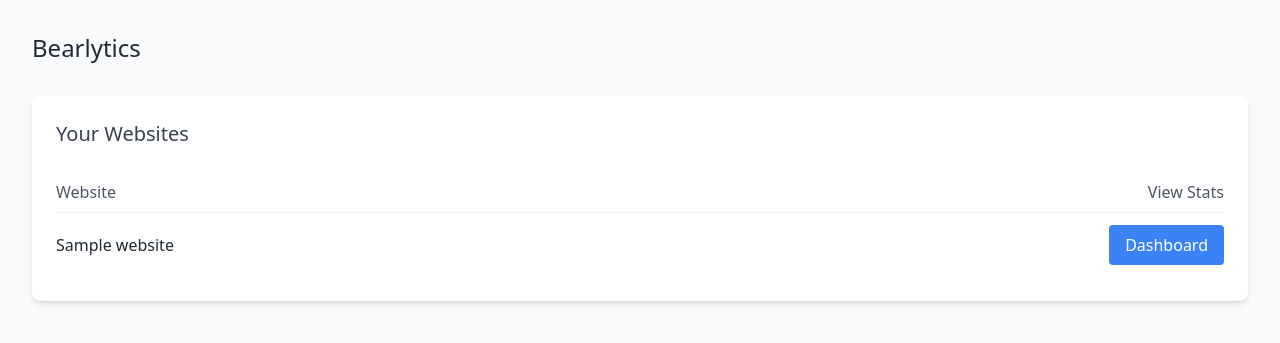
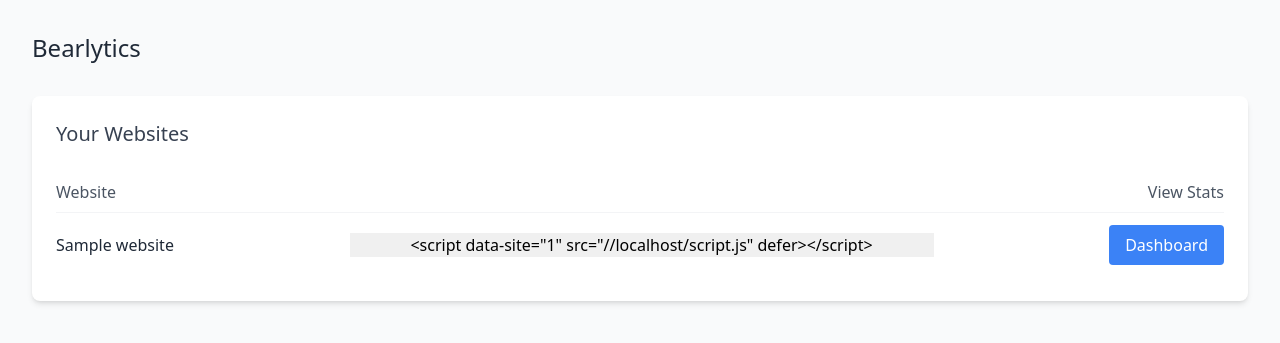
Before and after one commit to teatwig/bearlytics, a Django app: page / in a window 1280 px wide. Shown: the top 343 px of the page. Run offline with Django 5.2, Linux system fonts and the light colour scheme; tables that the repository leaves empty hold one stand-in row (values such as "Sample post"); some libraries are stand-ins or nearby versions.

Commit message:
update: include script

```diff
--- a/project/templates/websites.html
+++ b/project/templates/websites.html
@@ -21,6 +21,7 @@
                     {% for website in websites %}
                     <li class="flex justify-between items-center py-3">
                         <span class="text-gray-800">{{ website.name }}</span>
+                        <input type="text" readonly value='<script data-site="{{ website.id }}" src="//{{ request.get_host }}/script.js" defer></script>' style="width:50%; background-color: #f0f0f0; text-align:center">
                         <a
                             href="{% url 'dashboard' website_id=website.id %}"
                             class="bg-blue-500 hover:bg-blue-600 text-white px-4 py-2 rounded focus:outline-none focus:ring-2 focus:ring-blue-300 transition-colors"
```
